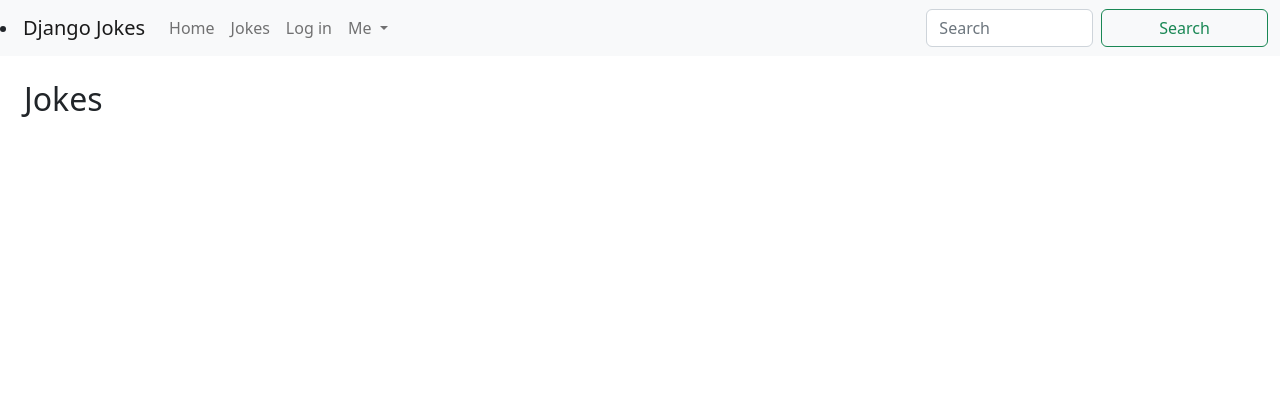
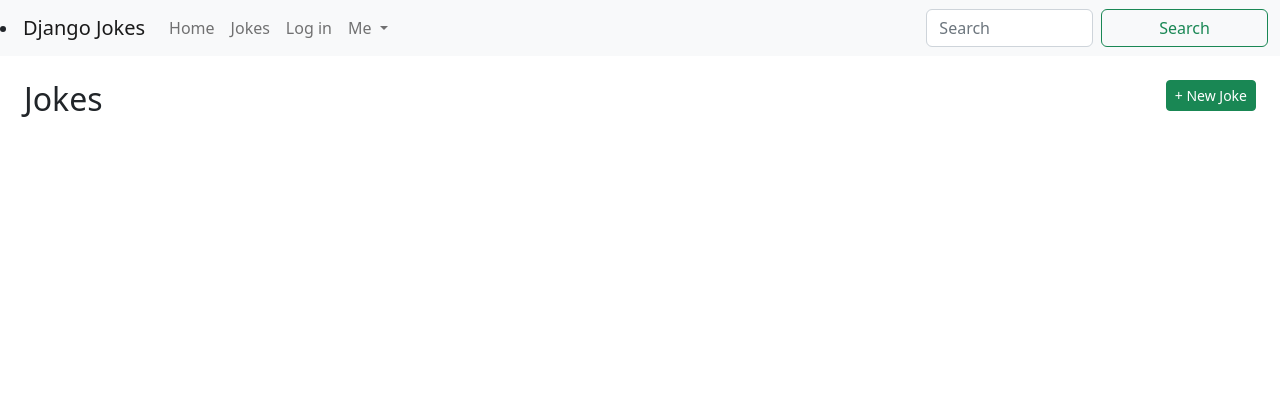
Before and after one commit to Bproject4/djangojokes.com, a Django app: page /jokes/ in a window 1280 px wide. Shown: the top 420 px of the page. Run offline with Django 4.2, Linux system fonts and the light colour scheme; data that the repository does not hold is empty; some libraries are stand-ins or nearby versions.

Commit message:
Delete button added to jokes

```diff
--- a/jokes/models.py
+++ b/jokes/models.py
@@ -1,4 +1,5 @@
 from django.db import models
+from django.urls import reverse
 
 # Create your models here.
 
@@ -8,5 +9,8 @@ class Joke(models.Model):
     created = models.DateTimeField(auto_now_add=True)
     updated = models.DateTimeField(auto_now=True)
 
+    def get_absolute_url(self):
+        return reverse('jokes:detail', args=[str(self.pk)])
+
     def __str__(self):
         return self.question
--- a/jokes/urls.py
+++ b/jokes/urls.py
@@ -1,10 +1,15 @@
 from django.urls import path
-
-from .views import JokeDetailView, JokeListView
+#from .views import JokeDetailView, JokeListView
+from .views import (
+    JokeCreateView, JokeDeleteView, JokeDetailView, JokeListView, JokeUpdateView
+)
 
 app_name = 'jokes'
 urlpatterns = [
     path('joke/<int:pk>/', JokeDetailView.as_view(), name='detail'),
     path('', JokeListView.as_view(), name='jokes'),
     path('', JokeListView.as_view(), name='list'),
+    path('joke/<int:pk>/update/', JokeUpdateView.as_view(), name='update'),
+    path('joke/create/', JokeCreateView.as_view(), name='create'),
+    path('joke/<int:pk>/delete/', JokeDeleteView.as_view(), name='delete'),
 ]
--- a/jokes/views.py
+++ b/jokes/views.py
@@ -1,9 +1,26 @@
 #from django.views.generic import ListView
-from django.views.generic import DetailView, ListView
+#from django.views.generic import DetailView, ListView
+#from django.views.generic import CreateView, DetailView, ListView, UpdateView
+from django.views.generic import (
+    CreateView, DeleteView, DetailView, ListView, UpdateView
+)
 from .models import Joke
+from django.urls import reverse_lazy
 
 class JokeListView(ListView):
     model = Joke
 
 class JokeDetailView(DetailView):
     model = Joke
+
+class JokeCreateView(CreateView):
+    model = Joke
+    fields = ['question', 'answer']
+
+class JokeUpdateView(UpdateView):
+    model = Joke
+    fields = ['question', 'answer']
+
+class JokeDeleteView(DeleteView):
+    model = Joke
+    success_url = reverse_lazy('jokes:list')
--- a/templates/jokes/joke_list.html
+++ b/templates/jokes/joke_list.html
@@ -2,11 +2,19 @@
 
 {% block title %}Jokes{% endblock %}
 {% block main %}
+<a class="btn btn-success btn-sm float-end" href="{% url 'jokes:create' %}">
+  + New Joke
+</a>
   <h2>Jokes</h2>
   <ul class="list-group list-group-flush mb-3">
     {% for joke in joke_list %}
       <li class="list-group-item">
-        <a href="{% url 'jokes:detail' joke.pk %}">{{ joke.question }}</a>
+        <!--<a href="{% url 'jokes:detail' joke.pk %}">{{ joke.question }}</a>-->
+        <a href="{{ joke.get_absolute_url }}">{{ joke.question }}</a>
+        <a href="{% url 'jokes:update' joke.pk %}"
+           class="btn btn-info btn-sm float-end me-2">Update</a>
+           <a href="{% url 'jokes:delete' joke.pk %}"
+           class="btn btn-danger btn-sm float-end me-2">Delete</a>
       </li>
     {% endfor %}
   </ul>
```
Also changed, not shown: templates/jokes/joke_confirm_delete.html (added, +14 -0 lines), templates/jokes/joke_form.html (added, +16 -0 lines).
